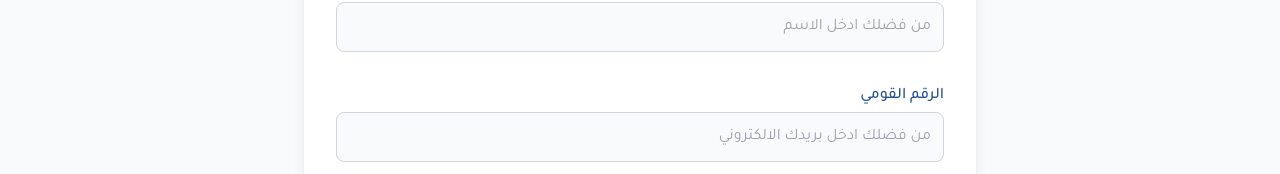
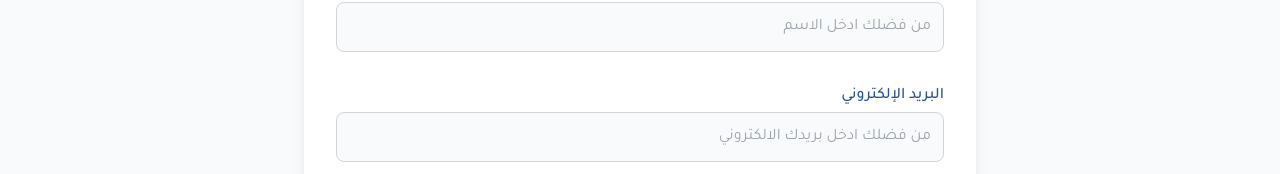
Before and after one commit to mahmoudhossam2000/ITI-Graduation-Project, a React (Vite) app: page /submitComplaint in a window 1280 px wide. Shown: the part 230-404 px from the top of the page. Built offline with nearby package versions, Linux system fonts and the light colour scheme; no server answers; a web font is replaced by a local one.

Commit message:
update on form and trace complaint

```diff
--- a/src/Components/ComplaintForm.jsx
+++ b/src/Components/ComplaintForm.jsx
@@ -30,6 +30,7 @@ const validationSchema = Yup.object().shape({
 
 function ComplaintForm() {
   const [newComplaintId, setNewComplaintId] = useState(null);
+  const [showModal, setShowModal] = useState(false);
 
   const formik = useFormik({
     initialValues: {
@@ -42,6 +43,8 @@ function ComplaintForm() {
     },
     validationSchema,
     onSubmit: async (values, { setSubmitting, resetForm }) => {
+      const complaintId = Math.floor(Math.random() * 1000000).toString();
+
       try {
         await addDoc(collection(db, "complaints"), {
           name: values.name,
@@ -52,16 +55,18 @@ function ComplaintForm() {
           imageBase64: values.imageBase64 || null,
           createdAt: new Date(),
           status: "قيد المعالجة",
-          complaintId: Math.floor(Math.random() * 1000000).toString(),
+          complaintId: complaintId,
         });
 
         setNewComplaintId(complaintId);
+        setShowModal(true);
         toast.success("تم إرسال الشكوى بنجاح");
         resetForm();
       } catch (error) {
         console.error("خطأ أثناء إرسال الشكوى:", error);
         toast.error("حدث خطأ أثناء إرسال الشكوى.");
       }
+
       setSubmitting(false);
     },
   });
@@ -88,12 +93,9 @@ function ComplaintForm() {
             قدم شكوتك
           </h1>
           <form onSubmit={formik.handleSubmit} className="space-y-8">
-            {/* name */}
+            {/* الاسم */}
             <div>
-              <label
-                htmlFor="name"
-                className="block text-blue font-medium mb-1"
-              >
+              <label htmlFor="name" className="block text-blue font-medium mb-1">
                 الاسم
               </label>
               <input
@@ -111,16 +113,13 @@ function ComplaintForm() {
               )}
             </div>
 
-            {/* national id */}
+            {/* البريد الإلكتروني */}
             <div>
-              <label
-                htmlFor="nationalId"
-                className="block text-blue font-medium mb-1"
-              >
-                الرقم القومي
+              <label htmlFor="email" className="block text-blue font-medium mb-1">
+                البريد الإلكتروني
               </label>
               <input
-                id="emailInput"
+                id="email"
                 name="email"
                 type="email"
                 placeholder="من فضلك ادخل بريدك الالكتروني"
@@ -130,13 +129,11 @@ function ComplaintForm() {
                 className="w-full p-3 rounded-lg bg-background border border-gray-300 focus:outline-none focus:ring-2 focus:ring-blue"
               />
               {formik.touched.email && formik.errors.email && (
-                <div className="text-red-500 text-sm">
-                  {formik.errors.email}
-                </div>
+                <div className="text-red-500 text-sm">{formik.errors.email}</div>
               )}
             </div>
 
-            {/* Governorate */}
+            {/* المحافظة */}
             <div>
               <label className="block font-medium text-blue mb-1">
                 اختر المحافظة
@@ -153,45 +150,22 @@ function ComplaintForm() {
                   اختر المحافظة
                 </option>
                 {[
-                  "القاهرة",
-                  "الجيزة",
-                  "الإسكندرية",
-                  "الدقهلية",
-                  "الشرقية",
-                  "القليوبية",
-                  "الغربية",
-                  "المنوفية",
-                  "البحيرة",
-                  "كفر الشيخ",
-                  "دمياط",
-                  "بورسعيد",
-                  "الإسماعيلية",
-                  "السويس",
-                  "شمال سيناء",
-                  "جنوب سيناء",
-                  "بني سويف",
-                  "الفيوم",
-                  "المنيا",
-                  "أسيوط",
-                  "سوهاج",
-                  "قنا",
-                  "الأقصر",
-                  "أسوان",
-                  "الوادي الجديد",
-                  "مطروح",
-                  "البحر الأحمر",
+                  "القاهرة", "الجيزة", "الإسكندرية", "الدقهلية", "الشرقية",
+                  "القليوبية", "الغربية", "المنوفية", "البحيرة", "كفر الشيخ",
+                  "دمياط", "بورسعيد", "الإسماعيلية", "السويس", "شمال سيناء",
+                  "جنوب سيناء", "بني سويف", "الفيوم", "المنيا", "أسيوط",
+                  "سوهاج", "قنا", "الأقصر", "أسوان", "الوادي الجديد",
+                  "مطروح", "البحر الأحمر"
                 ].map((gov) => (
                   <option key={gov}>{gov}</option>
                 ))}
               </select>
               {formik.touched.governorate && formik.errors.governorate && (
-                <div className="text-red-500 text-sm">
-                  {formik.errors.governorate}
-                </div>
+                <div className="text-red-500 text-sm">{formik.errors.governorate}</div>
               )}
             </div>
 
-            {/* Ministry */}
+            {/* الوزارة */}
             <div>
               <label className="block font-medium text-blue mb-1">
                 اختر الوزارة المختصة
@@ -208,63 +182,43 @@ function ComplaintForm() {
                   اختر الوزارة
                 </option>
                 {[
-                  "وزارة الصحة",
-                  "وزارة التعليم",
-                  "وزارة الداخلية",
-                  "وزارة التموين",
-                  "وزارة الكهرباء والطاقة",
-                  "وزارة النقل",
-                  "وزارة البيئة",
-                  "وزارة التضامن الاجتماعي",
-                  "وزارة الاتصالات وتكنولوجيا المعلومات",
-                  "وزارة الإسكان والمرافق",
-                  "وزارة القوى العاملة",
-                  "وزارة الثقافة",
-                  "وزارة التنمية المحلية",
-                  "وزارة العدل",
-                  "وزارة المالية",
+                  "وزارة الصحة", "وزارة التعليم", "وزارة الداخلية", "وزارة التموين",
+                  "وزارة الكهرباء والطاقة", "وزارة النقل", "وزارة البيئة",
+                  "وزارة التضامن الاجتماعي", "وزارة الاتصالات وتكنولوجيا المعلومات",
+                  "وزارة الإسكان والمرافق", "وزارة القوى العاملة", "وزارة الثقافة",
+                  "وزارة التنمية المحلية", "وزارة العدل", "وزارة المالية"
                 ].map((ministry) => (
                   <option key={ministry}>{ministry}</option>
                 ))}
               </select>
               {formik.touched.ministry && formik.errors.ministry && (
-                <div className="text-red-500 text-sm">
-                  {formik.errors.ministry}
-                </div>
+                <div className="text-red-500 text-sm">{formik.errors.ministry}</div>
               )}
             </div>
 
-            {/* الوصف */}
+            {/* وصف الشكوى */}
             <div>
-              <label
-                htmlFor="description"
-                className="block text-blue font-medium mb-1"
-              >
+              <label htmlFor="description" className="block text-blue font-medium mb-1">
                 وصف الشكوى
               </label>
               <textarea
                 id="description"
                 name="description"
                 rows="4"
-                placeholder="من فضلك ادخل تفاصيل الشكوي هنا..."
+                placeholder="من فضلك ادخل تفاصيل الشكوى هنا..."
                 onChange={formik.handleChange}
                 onBlur={formik.handleBlur}
                 value={formik.values.description}
                 className="w-full p-3 rounded-lg bg-background border border-gray-300 focus:outline-none focus:ring-2 focus:ring-blue"
               />
               {formik.touched.description && formik.errors.description && (
-                <div className="text-red-500 text-sm">
-                  {formik.errors.description}
-                </div>
+                <div className="text-red-500 text-sm">{formik.errors.description}</div>
               )}
             </div>
 
             {/* الصورة */}
             <div>
-              <label
-                htmlFor="image"
-                className="block text-blue font-medium mb-2"
-              >
+              <label htmlFor="image" className="block text-blue font-medium mb-2">
                 (اختياري) ارفق صورة الشكوى
               </label>
               <input
@@ -295,19 +249,38 @@ function ComplaintForm() {
           </form>
         </div>
 
-        {/* trace complaint status */}
+        {/* متابعة شكوى */}
         <div className="mt-8 text-center">
           <p className="text-gray-700 text-md">
             هل قدمت شكوى بالفعل؟
             <Link
               to="/traceComplaint"
-              className="inline-block ml-2 ms-2 text-blue font-semibold hover:underline"
+              className="inline-block ml-2 text-blue font-semibold hover:underline"
             >
               اضغط هنا لمتابعة الشكوى
             </Link>
           </p>
         </div>
       </section>
+
+      {/* Modal display ComplaintId*/}
+      {showModal && (
+        <div className="fixed inset-0 flex items-center justify-center z-50 bg-black bg-opacity-40">
+          <div className="bg-white p-6 rounded-xl shadow-lg max-w-sm w-full text-center">
+            <h2 className="text-xl font-semibold text-green-700 mb-4">شكراً لك!</h2>
+            <p className="text-gray-800 mb-2">تم إرسال الشكوى بنجاح.</p>
+            <p className="text-blue-600 font-bold mb-4">
+              رقم الشكوى الخاص بك: <span className="text-xl">{newComplaintId}</span>
+            </p>
+            <button
+              onClick={() => setShowModal(false)}
+              className="mt-2 px-5 py-1 bg-blue text-white rounded-md hover:bg-blue/90"
+            >
+              تم
+            </button>
+          </div>
+        </div>
+      )}
 
       <Footer />
       <ToastContainer />
--- a/src/Components/ComplaintSearch.jsx
+++ b/src/Components/ComplaintSearch.jsx
@@ -160,13 +160,13 @@ function ComplaintSearch() {
                   </div>
                 </div>
 
-                {/* national id */}
+                {/* email */}
                 <div className="flex items-start gap-1">
                   <FaIdCard className="mt-1 mr-3 text-blue-600" />
                   <div>
-                    <p className="text-gray-500 text-base">الرقم القومي</p>
+                    <p className="text-gray-500 text-base"> البريد الالكتروني</p>
                     <p className="font-medium text-gray-800">
-                      {complaint.nationalId}
+                      {complaint.email}
                     </p>
                   </div>
                 </div>
```
